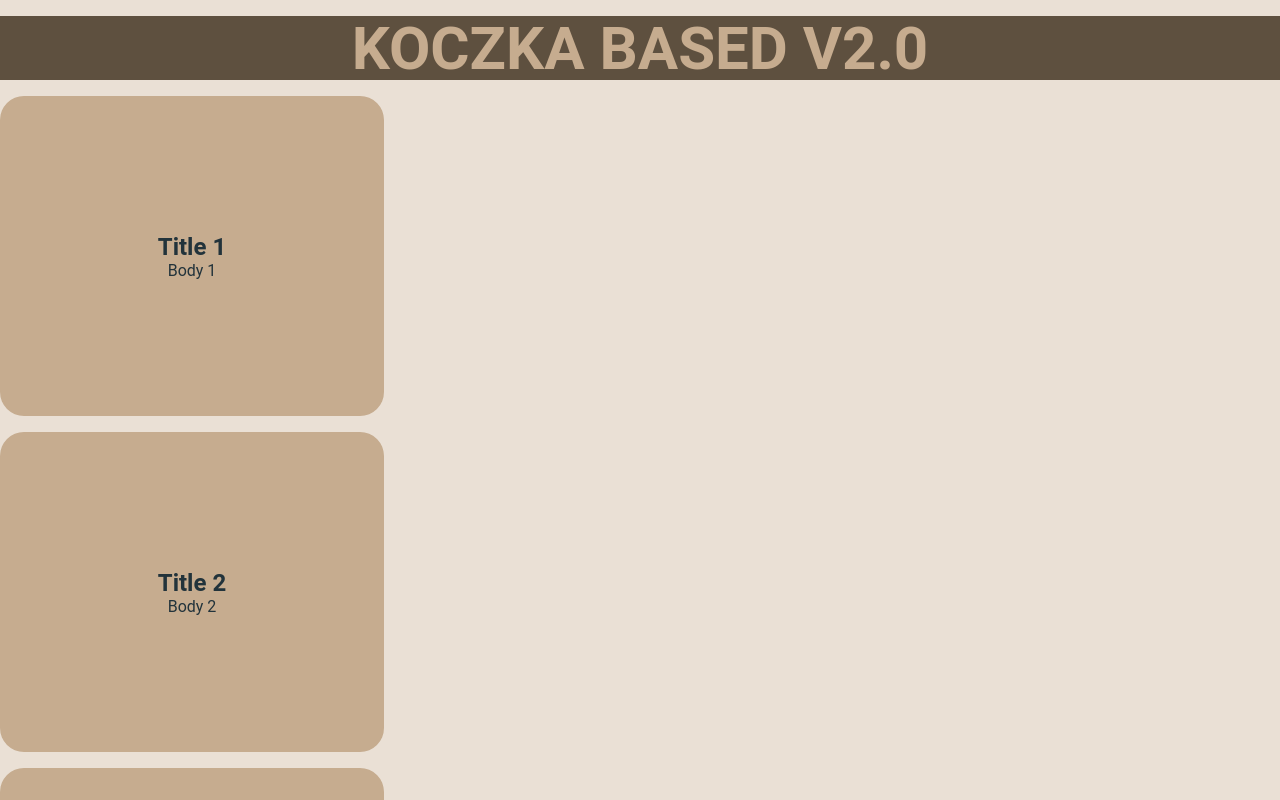
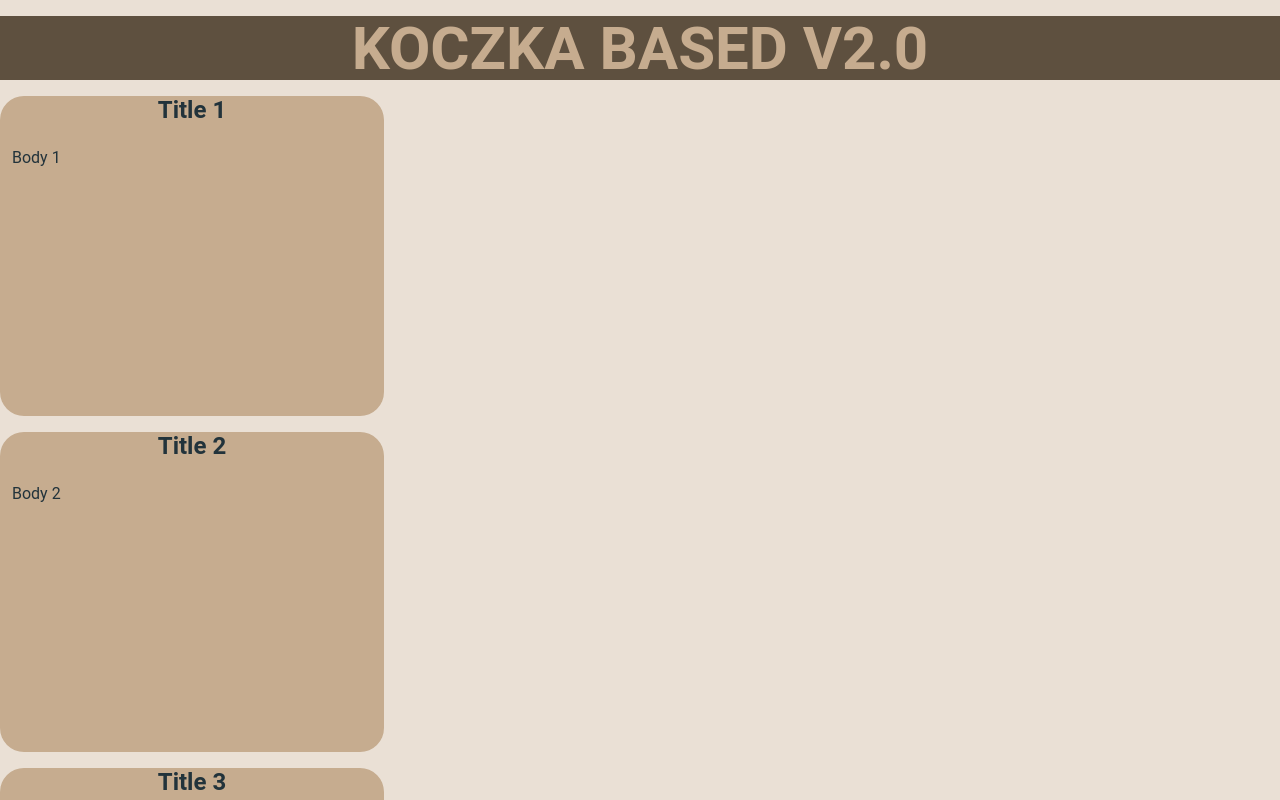
Before and after one commit to Preisler25/koczka_based_react, a React (Create React App) app: page / in a window 1280 px wide. Shown: the top 800 px of the page. Built offline with nearby package versions, Linux system fonts and the light colour scheme.

Commit message:
editing post

```diff
--- a/src/components/post/element/Post.js
+++ b/src/components/post/element/Post.js
@@ -3,7 +3,7 @@ const Post = ({ post }) => {
     return (
         <div className="post-container">
             <h2>{title}</h2>
-            <div>{body}</div>
+            <div className="post-body">{body}</div>
         </div>
     );
 }
--- a/src/components/post/element/style.Post.css
+++ b/src/components/post/element/style.Post.css
@@ -3,10 +3,17 @@
     border-radius: 3vh;
     display: flex;
     flex-direction: column;
-    justify-content: center;
     align-items: center;
     margin-top: 2vh;
     margin-bottom: 2vh;
     height: 40vh;
     width: 30vw;
 }
+
+.post-body{
+    width: 100%;
+    height: 100%;
+    text-align: start;
+    margin-top: 3vh;
+    margin-left: 3vh;
+}
```
